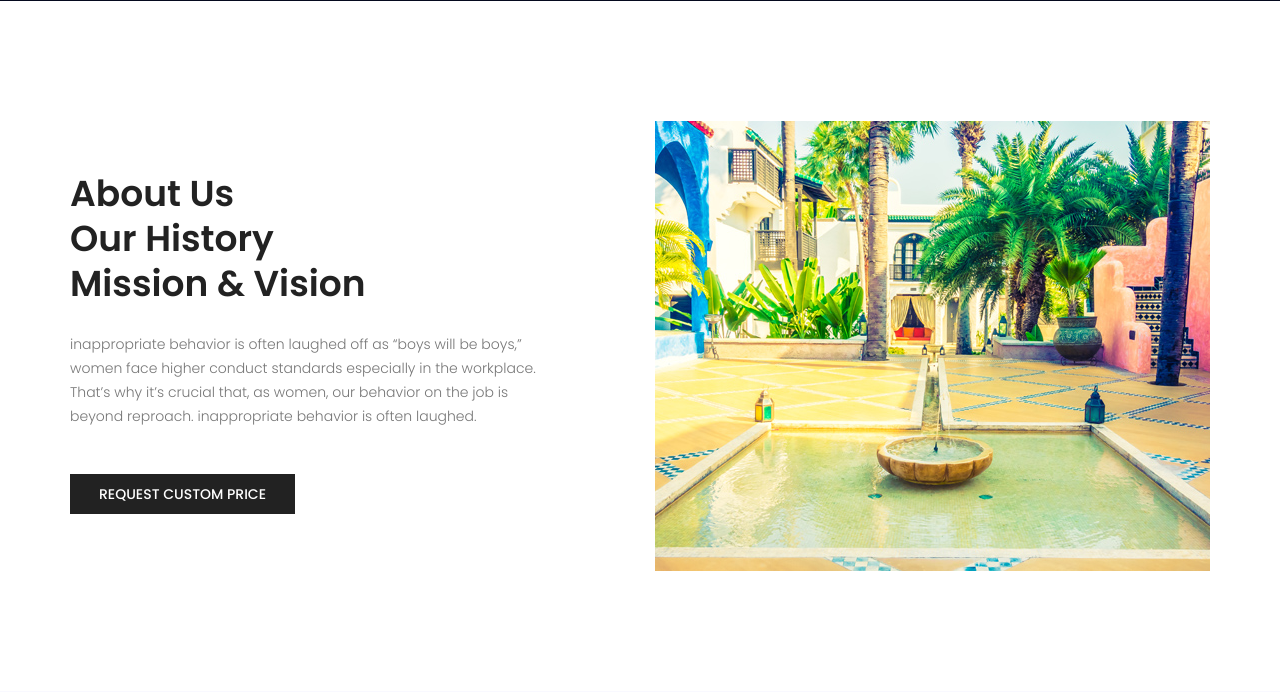
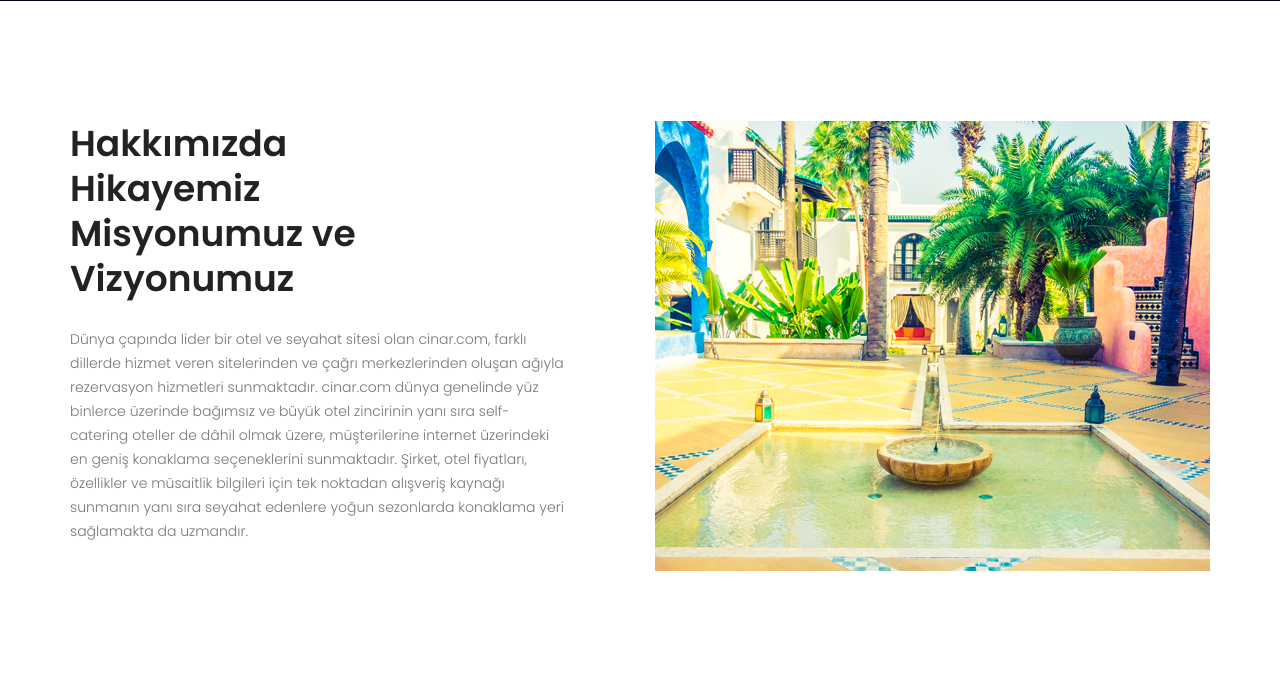
Before and after one commit to dervisgelmez/hotel-reservation-flask, a Flask app: template templates/index.html in a window 1280 px wide. Shown: the part 299-991 px from the top of the page. Run offline with Flask 2, Linux system fonts and the light colour scheme; the template is opened without the code that fills it, so the values that code supplies are empty; some libraries are stand-ins or nearby versions.

Commit message:
translate

```diff
--- a/templates/sections/about-us.html
+++ b/templates/sections/about-us.html
@@ -3,9 +3,8 @@
         <div class="row">
             <div class="col-md-6 d_flex align-items-center">
                 <div class="about_content ">
-                    <h2 class="title title_color">About Us <br>Our History<br>Mission & Vision</h2>
-                    <p>inappropriate behavior is often laughed off as “boys will be boys,” women face higher conduct standards especially in the workplace. That’s why it’s crucial that, as women, our behavior on the job is beyond reproach. inappropriate behavior is often laughed.</p>
-                    <a href="#" class="button_hover theme_btn_two">Request Custom Price</a>
+                    <h2 class="title title_color">Hakkımızda <br>Hikayemiz<br>Misyonumuz ve Vizyonumuz</h2>
+                    <p>Dünya çapında lider bir otel ve seyahat sitesi olan cinar.com, farklı dillerde hizmet veren sitelerinden ve çağrı merkezlerinden oluşan ağıyla rezervasyon hizmetleri sunmaktadır. cinar.com dünya genelinde yüz binlerce üzerinde bağımsız ve büyük otel zincirinin yanı sıra self-catering oteller de dâhil olmak üzere, müşterilerine internet üzerindeki en geniş konaklama seçeneklerini sunmaktadır. Şirket, otel fiyatları, özellikler ve müsaitlik bilgileri için tek noktadan alışveriş kaynağı sunmanın yanı sıra seyahat edenlere yoğun sezonlarda konaklama yeri sağlamakta da uzmandır.</p>
                 </div>
             </div>
             <div class="col-md-6">
```
